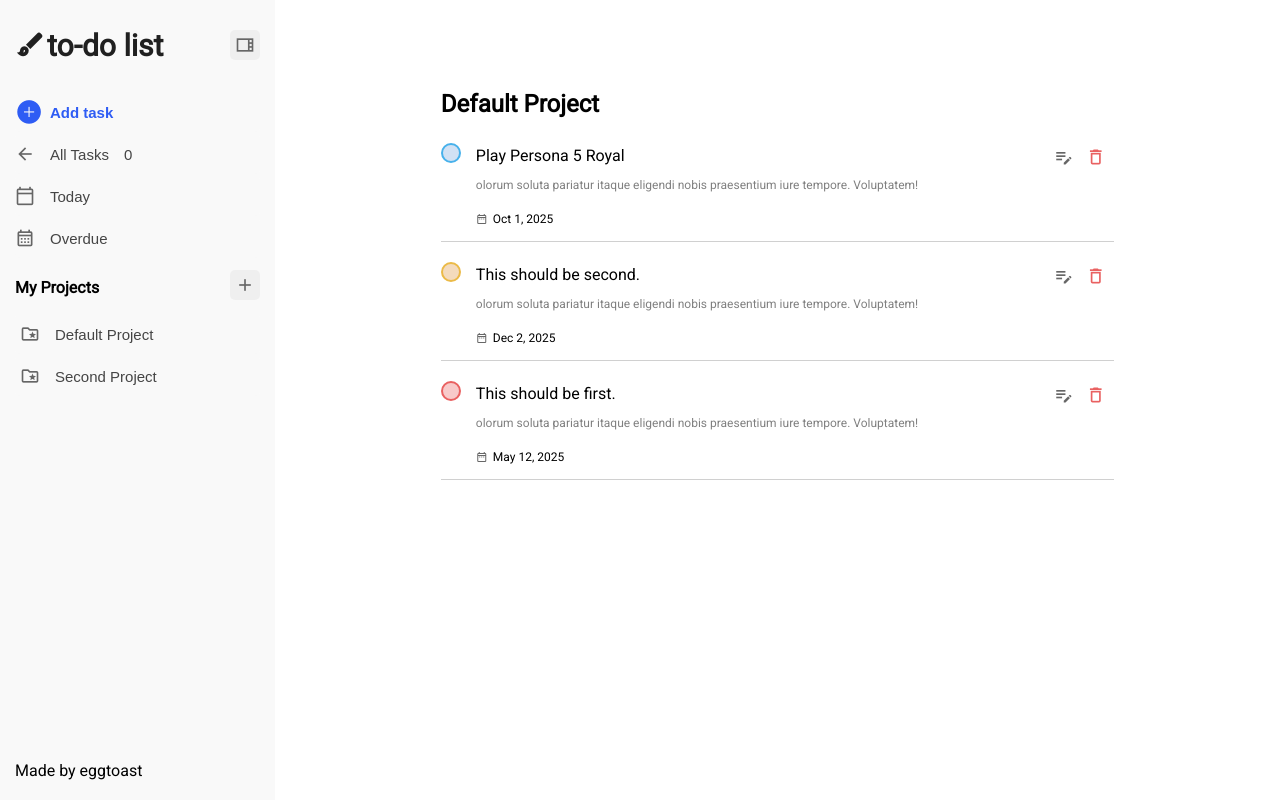
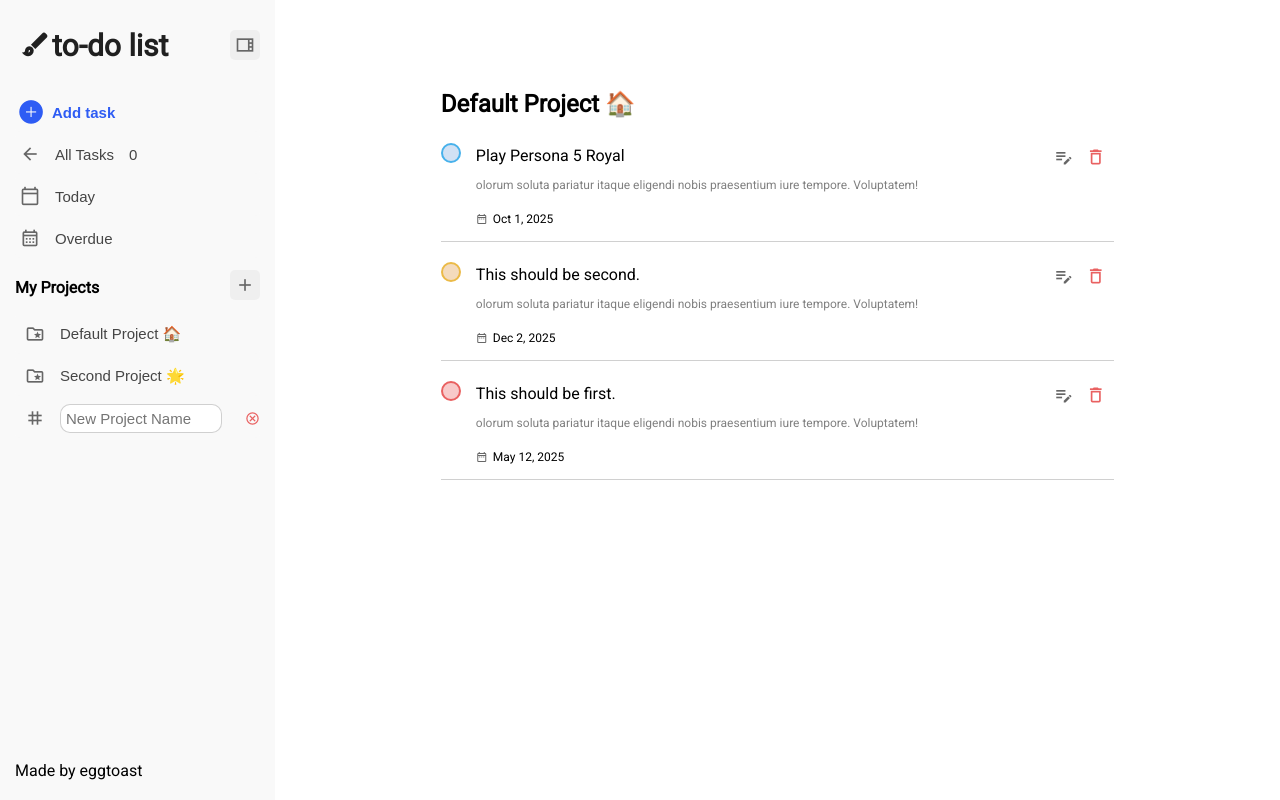
Before and after one commit to eggtoasts/todo-list, a website built with webpack: page src/template.html in a window 1280 px wide. Both pictures are taken after a click on the button "add". Built offline with nearby package versions, Linux system fonts and the light colour scheme.

Commit message:
Project form pops up in sidebar and is canceable & fix styling

```diff
--- a/src/events.js
+++ b/src/events.js
@@ -1,10 +1,10 @@
 import { Todos } from "./todos.js";
 import { Proj } from "./projects-model.js";
-import { pageUIHandler } from "./ui-handlers.js";
+import { projectUIHandler } from "./ui-handlers.js";
 
 export const eventHandling = (function () {
-  let pageUI = pageUIHandler();
-  //inputs
+  const { renderPage, displayProjectFormSidebarItem } = projectUIHandler();
+  //Event handling for adding tasks
   const addTaskButton = document.querySelector(".add-task");
   const addTaskDialog = document.querySelector(".add-task-dialog");
   const addTaskSubmit = document.querySelector(".submit-add-task");
@@ -17,6 +17,26 @@
   const addTaskTitle = document.getElementById("add-task-dialog-title");
   const addTaskProjects = document.getElementById("add-task-dialog-projects");
   const addTaskDate = document.getElementById("add-task-dialog-date");
+
+  //Event handling for Projects
+  const addProjectButton = document.querySelector(".add-projects");
+  addProjectButton.addEventListener("click", (e) => {
+    const addProjectButtonSelector = document.querySelector(".project-form");
+    if (addProjectButtonSelector == null) {
+      //We create a sidebar form to create a project.
+      const displayForm = displayProjectFormSidebarItem();
+
+      console.log(displayForm);
+
+      //Deletion event
+      displayForm.addEventListener("click", (e) => {
+        //If the user clicks on the x, the form gets deleted
+        if (e.target.className === "icon project-cancel") displayForm.remove();
+      });
+
+      //Adding a new project page & adding it to our array
+    }
+  });
 
   addTaskButton.addEventListener("click", (e) => {
     addTaskDialog.showModal();
@@ -35,9 +55,8 @@
     );
 
     projectTo.addTodo(newTask);
-    console.log(projectTo);
 
-    pageUI.renderPage(projectTo);
+    renderPage(projectTo);
 
     //Create task item and add it to the inputted project array.
   });
--- a/src/initialization.js
+++ b/src/initialization.js
@@ -27,8 +27,8 @@
     0
   );
 
-  const defaultProject = new Project("Default Project", "Blue", [], 1);
-  const secondProject = new Project("Second Project", "Blue", [], 2);
+  const defaultProject = new Project("Default Project 🏠", "Blue", [], 1);
+  const secondProject = new Project("Second Project 🌟", "Blue", [], 2);
   Proj.addProject(defaultProject);
   Proj.addProject(secondProject);
   defaultProject.addTodo(task);
--- a/src/styles.css
+++ b/src/styles.css
@@ -145,22 +145,59 @@
   color: var(--icon-color);
   font-size: 20px;
 }
+
 .sidebar-item,
 .project-item,
 .project-item input {
   background-color: var(--sidebar-color);
 }
+
 .sidebar-item p,
 .project-item div,
 .project-item input {
   margin-left: var(--left-margin);
 }
+.project-item .right-option {
+  margin-left: auto;
+  display: flex;
+}
+
+.project-form-options {
+  display: flex;
+}
+
+.right-option span {
+  font-size: 15px;
+  align-self: center;
+
+  font-weight: lighter;
+}
+
+.projects-item {
+  position: relative;
+}
+
+.project-item form {
+  width: 150px;
+}
+
+.project-cancel {
+  color: var(--red);
+}
+
+.project-add {
+  color: var(--main-color);
+}
 
 .project-item input {
-  padding: 5px 0px;
+  padding: 5px 5px;
   font-size: 15px;
-  width: 176px;
-  border-style: none;
+  width: 100%;
+
+  border-radius: 10px;
+  background-color: white;
+  border: 1.3px solid #a5a5a585;
+  font-weight: thin;
   color: var(--grey);
 }
 
@@ -204,6 +241,16 @@
   margin-top: 20px;
   font-weight: bold;
   margin-bottom: var(--left-margin);
+}
+
+.icon.left,
+.project-item,
+.sidebar-item:not(.add-task) {
+  padding-left: 5px;
+}
+
+.add-task {
+  padding-left: 2px;
 }
 
 .sidebar-title,
@@ -417,6 +464,12 @@
   background-color: #e4e4e4;
 }
 
+button {
+  -webkit-user-select: none; /* Safari */
+  -ms-user-select: none; /* IE 10 and IE 11 */
+  user-select: none; /* Standard syntax */
+}
+
 /* hover */
 button:hover {
   cursor: pointer;
--- a/src/template.html
+++ b/src/template.html
@@ -48,7 +48,9 @@
               <span class="icon">tag</span>
               <div class="title">Getting Started</div>
 
-              <div class="right-option"></div>
+              <div class="right-option">
+                <span class="icon">edit</span>
+              </div>
             </button>
 
             <!--  -->
@@ -71,10 +73,14 @@
                 <input
                   type="text"
                   id="sidebar-project-name"
-                  placeholder="Project Name"
+                  placeholder="New Project Name"
                   class="title"
                 />
               </form>
+
+              <div class="right-option">
+                <span class="icon project-cancel">cancel</span>
+              </div>
             </button>
 
             <!--  -->
--- a/src/ui-handlers.js
+++ b/src/ui-handlers.js
@@ -17,6 +17,49 @@
 export const projectUIHandler = function () {
   let pageUI = pageUIHandler();
   const projectContainer = document.querySelector(".projects-container");
+
+  function displayProjectFormSidebarItem() {
+    const projectFormItem = createProjectFormSidebarItem();
+    console.log(projectFormItem);
+    addProjectItem(projectFormItem);
+
+    //Returns the form for event handling
+    return projectFormItem;
+  }
+
+  function createProjectFormSidebarItem() {
+    const projectItem = document.createElement("button");
+    const icon = document.createElement("span");
+    const projectForm = document.createElement("form");
+    const projectInput = document.createElement("input");
+
+    const option = document.createElement("div");
+    const projectCancel = document.createElement("span");
+
+    projectItem.setAttribute("class", "project-item project-form");
+    icon.setAttribute("class", "icon");
+    projectForm.setAttribute("class", "sidebar-form");
+
+    projectInput.setAttribute("type", "text");
+    projectInput.setAttribute("id", "sidebar-project-name");
+    projectInput.setAttribute("placeholder", "New Project Name");
+    projectInput.setAttribute("class", "title");
+
+    option.setAttribute("class", "right-option");
+    projectCancel.setAttribute("class", "icon project-cancel");
+
+    icon.textContent = "tag";
+    projectCancel.textContent = "cancel";
+
+    projectItem.appendChild(icon);
+    const projectFormWrapper = projectItem.appendChild(projectForm);
+    projectFormWrapper.appendChild(projectInput);
+
+    const optionWrapper = projectItem.appendChild(option);
+    optionWrapper.appendChild(projectCancel);
+
+    return projectItem;
+  }
 
   function clearProjectUI(projectContainer) {
     let projectChild = projectContainer.lastElementChild;
@@ -93,7 +136,12 @@
   //Destructures renderPage from pageUI
   const { renderPage } = pageUI;
 
-  return { updateProjectsUI, renderPage };
+  return {
+    updateProjectsUI,
+    renderPage,
+    displayProjectFormSidebarItem,
+    pageUI,
+  };
 };
 
 export const taskUIHandler = function () {
@@ -257,6 +305,7 @@
 
 export const UserInterface = function (currentSelectedProject) {
   //Selecting project container
+  const pageUI = pageUIHandler();
   const projectUI = projectUIHandler();
   const dialogUI = dialogUIHandler();
   const { renderPage } = projectUI;
```
